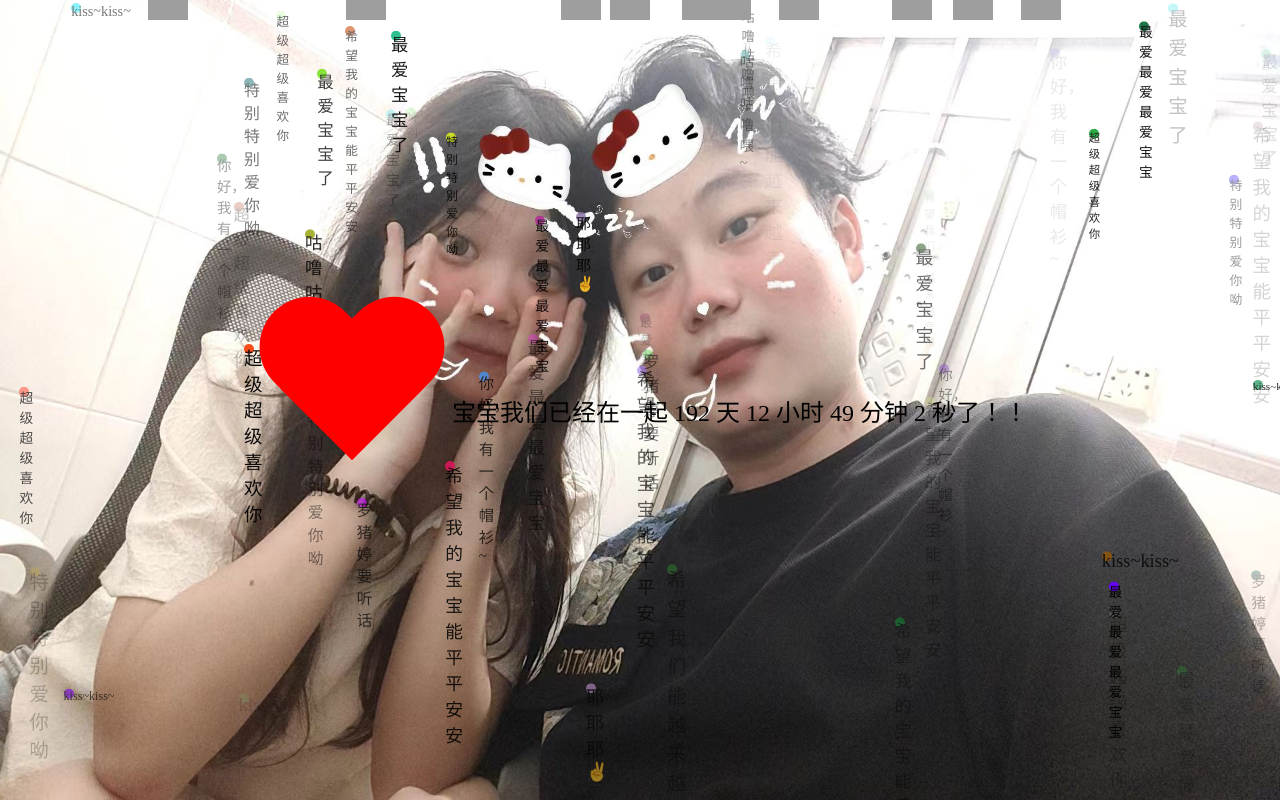
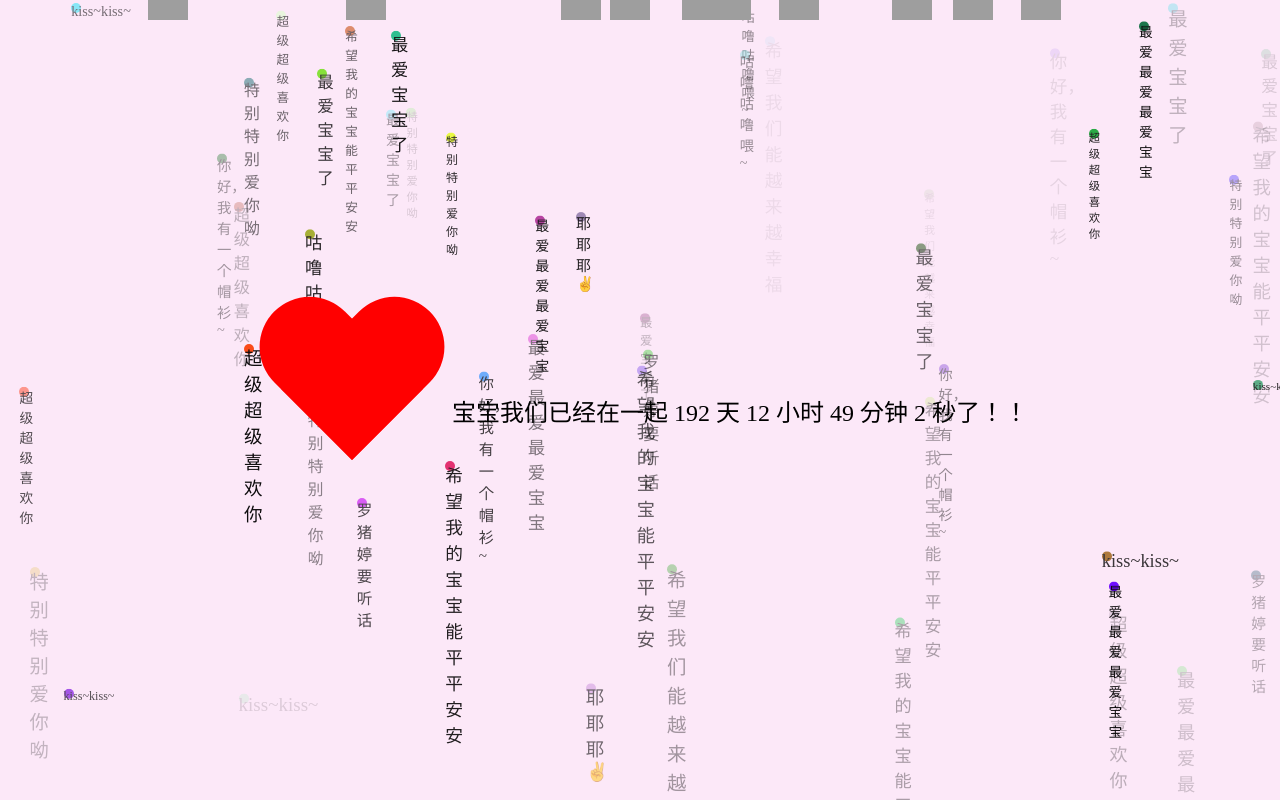
Before and after one commit to Azure131/memorialDay.github.io, a plain HTML site: page index.html in a window 1280 px wide. Drawn offline with Linux system fonts and the light colour scheme; grey boxes are pictures that could not be loaded.

Commit message:
Update style.css

```diff
--- a/style.css
+++ b/style.css
@@ -5,11 +5,11 @@ body {
   height: 100vh;
   margin: 0;
   overflow: hidden;
-  /* background-color: #fce8f8; */
-  margin: 0px;
+  background-color: #fce8f8;
+/*   margin: 0px;
   background-image: url("./src/6.jpg");
   background-size: 100% 100%;
-  background-attachment: fixed;
+  background-attachment: fixed; */
 }
 
 #snow-container {
```
